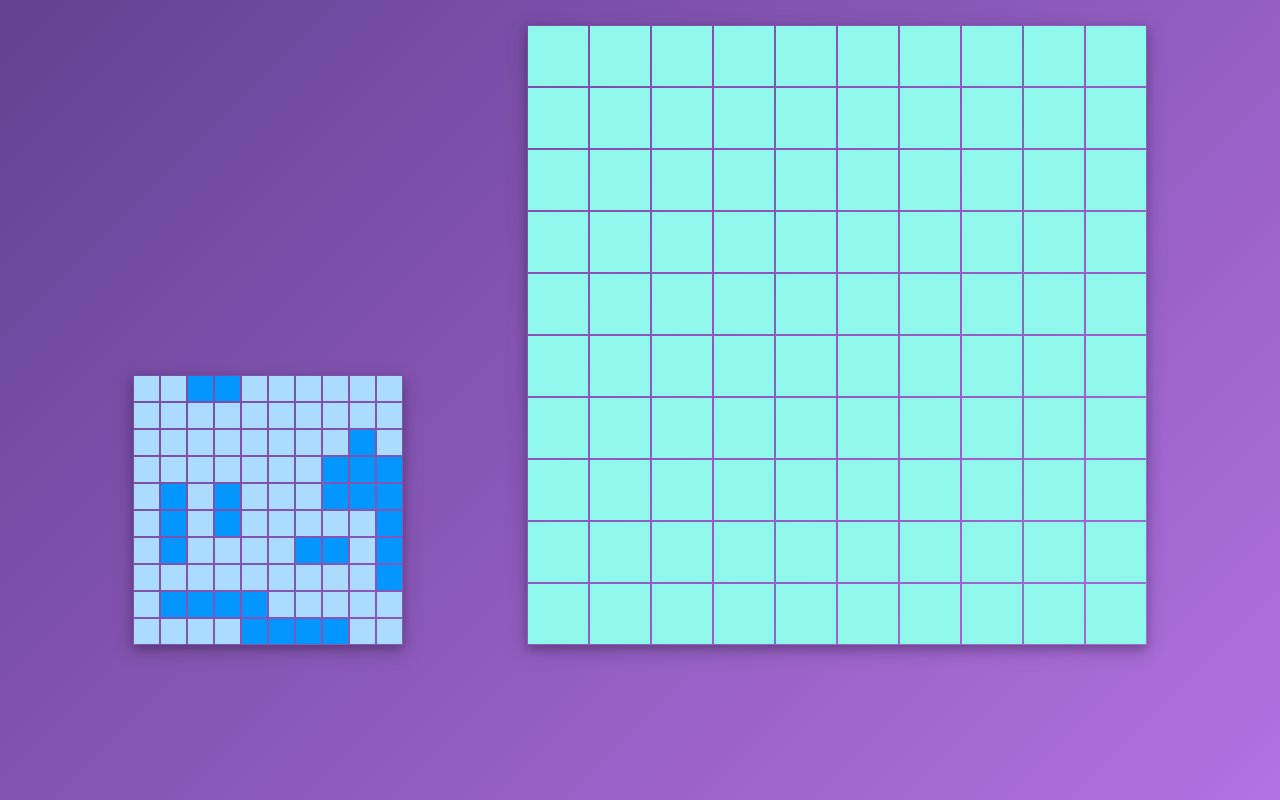
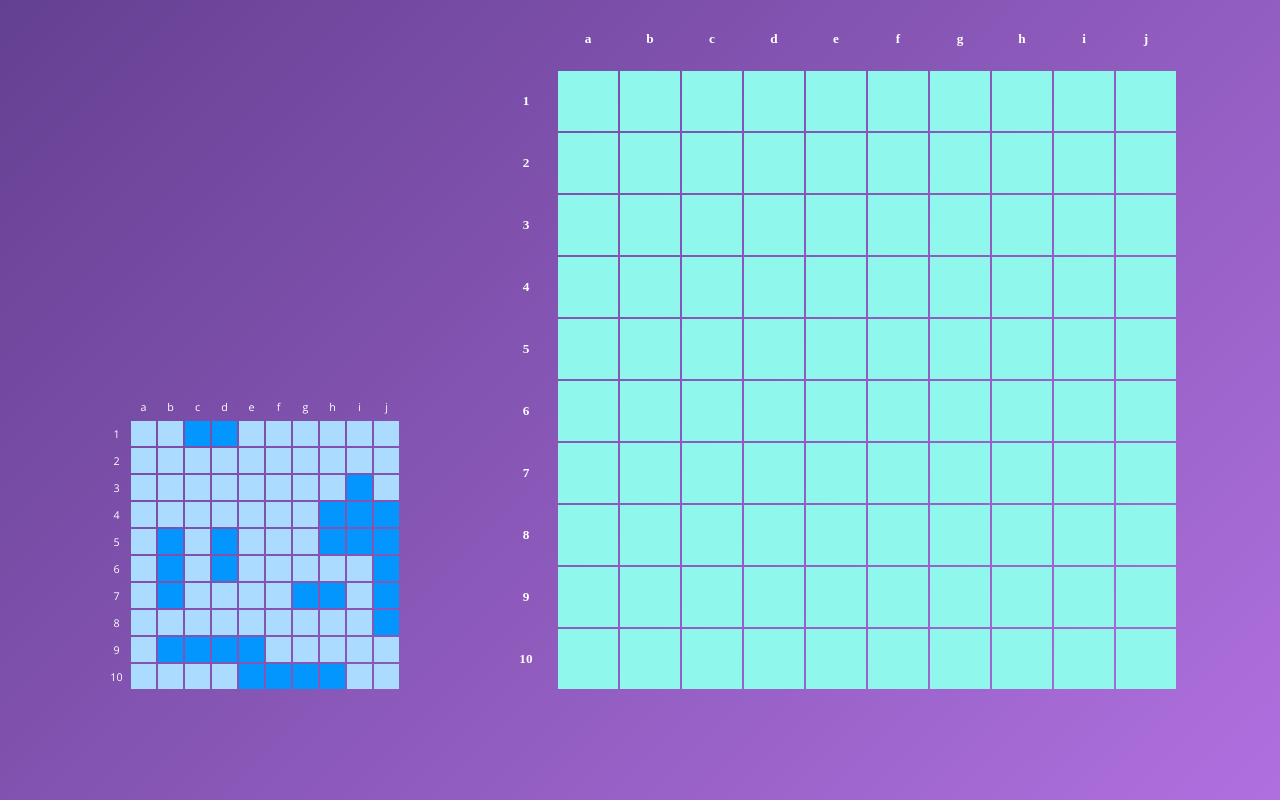
Before and after one commit to crissilvaeng/battleship-legacy, a website: page public/index.html in a window 1280 px wide. Drawn offline with nearby package versions, Linux system fonts and the light colour scheme; no server answers.

Commit message:
:eyeglasses: (ui): Show line number and column letter of the board. Remove card shadow.

```diff
--- a/public/assets/styles/main.css
+++ b/public/assets/styles/main.css
@@ -2,6 +2,14 @@ body {
     background-image: linear-gradient( 135deg, #3B2667 10%, #BC78EC 100%);
     animation: Gradient 15s ease infinite;
     background-size: 200% 200%;
+    color: #ffffff;
+  }
+
+  h1,
+  h6 {
+    font-family: 'Open Sans';
+    font-weight: 300;
+    text-align: center;
   }
 
   @keyframes Gradient {
@@ -20,25 +28,28 @@ body {
     display: flex;
     justify-content: space-evenly;
     align-items: flex-end;
-    margin-top: 25px;
   }
 
   .field {
     display: flex;
     justify-content: space-between;
     flex-wrap: wrap;
-    box-shadow: 0 4px 8px 0 rgba(0, 0, 0, 0.2), 0 6px 20px 0 rgba(0, 0, 0, 0.19);
+    /* box-shadow: 0 4px 8px 0 rgba(0, 0, 0, 0.2), 0 6px 20px 0 rgba(0, 0, 0, 0.19); */
   }
 
   .position {
     box-sizing: border-box;
     margin: 1px;
     pointer-events: all;
+    display: flex;
+    justify-content: center;
+    flex-direction: column;
+    text-align: center;
   }
 
   .field.player-one {
-    width: 270px;
-    height: 270px;
+    width: 297px;
+    height: 297px;
   }
 
   .position.player-one {
@@ -54,13 +65,18 @@ body {
   }
 
   .field.player-two {
-    width: 620px;
-    height: 620px;
+    width: 682px;
+    height: 682px;
   }
 
   .position.player-two {
     width: 60px;
     height: 60px;
+  }
+
+  .position.player-two-label {
+    width: 20px;
+    height: 20px;
   }
 
   .position.player-two.water {
--- a/public/index.html
+++ b/public/index.html
@@ -6,6 +6,7 @@
   <meta name="viewport" content="width=device-width, initial-scale=1.0">
   <meta http-equiv="X-UA-Compatible" content="ie=edge">
   <title>Battleship</title>
+  <link rel="stylesheet" href="https://fonts.googleapis.com/css?family=Open+Sans:300" type="text/css" />
   <link rel="stylesheet" href="assets/styles/main.css">
 </head>
 
@@ -18,6 +19,19 @@
 
   <div class="board">
     <div class="field player-one" id="player-one">
+      <svg class="position player-one"></svg>
+      <div class="position player-one"><h6>a</h6></div>
+      <div class="position player-one"><h6>b</h6></div>
+      <div class="position player-one"><h6>c</h6></div>
+      <div class="position player-one"><h6>d</h6></div>
+      <div class="position player-one"><h6>e</h6></div>
+      <div class="position player-one"><h6>f</h6></div>
+      <div class="position player-one"><h6>g</h6></div>
+      <div class="position player-one"><h6>h</h6></div>
+      <div class="position player-one"><h6>i</h6></div>
+      <div class="position player-one"><h6>j</h6></div>
+
+      <div class="position player-one"><h6>1</h6></div>
       <svg class="position player-one water" id="one-00"></svg>
       <svg class="position player-one water" id="one-01"></svg>
       <svg class="position player-one water" id="one-02"></svg>
@@ -28,6 +42,8 @@
       <svg class="position player-one water" id="one-07"></svg>
       <svg class="position player-one water" id="one-08"></svg>
       <svg class="position player-one water" id="one-09"></svg>
+
+      <div class="position player-one"><h6>2</h6></div>
       <svg class="position player-one water" id="one-10"></svg>
       <svg class="position player-one water" id="one-11"></svg>
       <svg class="position player-one water" id="one-12"></svg>
@@ -38,6 +54,8 @@
       <svg class="position player-one water" id="one-17"></svg>
       <svg class="position player-one water" id="one-18"></svg>
       <svg class="position player-one water" id="one-19"></svg>
+
+      <div class="position player-one"><h6>3</h6></div>
       <svg class="position player-one water" id="one-20"></svg>
       <svg class="position player-one water" id="one-21"></svg>
       <svg class="position player-one water" id="one-22"></svg>
@@ -48,6 +66,8 @@
       <svg class="position player-one water" id="one-27"></svg>
       <svg class="position player-one water" id="one-28"></svg>
       <svg class="position player-one water" id="one-29"></svg>
+
+      <div class="position player-one"><h6>4</h6></div>
       <svg class="position player-one water" id="one-30"></svg>
       <svg class="position player-one water" id="one-31"></svg>
       <svg class="position player-one water" id="one-32"></svg>
@@ -58,6 +78,8 @@
       <svg class="position player-one water" id="one-37"></svg>
       <svg class="position player-one water" id="one-38"></svg>
       <svg class="position player-one water" id="one-39"></svg>
+
+      <div class="position player-one"><h6>5</h6></div>
       <svg class="position player-one water" id="one-40"></svg>
       <svg class="position player-one water" id="one-41"></svg>
       <svg class="position player-one water" id="one-42"></svg>
@@ -68,6 +90,8 @@
       <svg class="position player-one water" id="one-47"></svg>
       <svg class="position player-one water" id="one-48"></svg>
       <svg class="position player-one water" id="one-49"></svg>
+
+      <div class="position player-one"><h6>6</h6></div>
       <svg class="position player-one water" id="one-50"></svg>
       <svg class="position player-one water" id="one-51"></svg>
       <svg class="position player-one water" id="one-52"></svg>
@@ -78,6 +102,8 @@
       <svg class="position player-one water" id="one-57"></svg>
       <svg class="position player-one water" id="one-58"></svg>
       <svg class="position player-one water" id="one-59"></svg>
+
+      <div class="position player-one"><h6>7</h6></div>
       <svg class="position player-one water" id="one-60"></svg>
       <svg class="position player-one water" id="one-61"></svg>
       <svg class="position player-one water" id="one-62"></svg>
@@ -88,6 +114,8 @@
       <svg class="position player-one water" id="one-67"></svg>
       <svg class="position player-one water" id="one-68"></svg>
       <svg class="position player-one water" id="one-69"></svg>
+
+      <div class="position player-one"><h6>8</h6></div>
       <svg class="position player-one water" id="one-70"></svg>
       <svg class="position player-one water" id="one-71"></svg>
       <svg class="position player-one water" id="one-72"></svg>
@@ -98,6 +126,8 @@
       <svg class="position player-one water" id="one-77"></svg>
       <svg class="position player-one water" id="one-78"></svg>
       <svg class="position player-one water" id="one-79"></svg>
+
+      <div class="position player-one"><h6>9</h6></div>
       <svg class="position player-one water" id="one-80"></svg>
       <svg class="position player-one water" id="one-81"></svg>
       <svg class="position player-one water" id="one-82"></svg>
@@ -108,6 +138,8 @@
       <svg class="position player-one water" id="one-87"></svg>
       <svg class="position player-one water" id="one-88"></svg>
       <svg class="position player-one water" id="one-89"></svg>
+
+      <div class="position player-one"><h6>10</h6></div>
       <svg class="position player-one water" id="one-90"></svg>
       <svg class="position player-one water" id="one-91"></svg>
       <svg class="position player-one water" id="one-92"></svg>
@@ -119,7 +151,21 @@
       <svg class="position player-one water" id="one-98"></svg>
       <svg class="position player-one water" id="one-99"></svg>
     </div>
+
     <div class="field player-two" id="player-one">
+      <svg class="position player-two"></svg>
+      <div class="position player-two"><h5>a</h5></div>
+      <div class="position player-two"><h5>b</h5></div>
+      <div class="position player-two"><h5>c</h5></div>
+      <div class="position player-two"><h5>d</h5></div>
+      <div class="position player-two"><h5>e</h5></div>
+      <div class="position player-two"><h5>f</h5></div>
+      <div class="position player-two"><h5>g</h5></div>
+      <div class="position player-two"><h5>h</h5></div>
+      <div class="position player-two"><h5>i</h5></div>
+      <div class="position player-two"><h5>j</h5></div>
+
+      <div class="position player-two"><h5>1</h5></div>
       <svg class="position player-two water" id="two-00"></svg>
       <svg class="position player-two water" id="two-01"></svg>
       <svg class="position player-two water" id="two-02"></svg>
@@ -130,6 +176,8 @@
       <svg class="position player-two water" id="two-07"></svg>
       <svg class="position player-two water" id="two-08"></svg>
       <svg class="position player-two water" id="two-09"></svg>
+
+      <div class="position player-two"><h5>2</h5></div>
       <svg class="position player-two water" id="two-10"></svg>
       <svg class="position player-two water" id="two-11"></svg>
       <svg class="position player-two water" id="two-12"></svg>
@@ -140,6 +188,8 @@
       <svg class="position player-two water" id="two-17"></svg>
       <svg class="position player-two water" id="two-18"></svg>
       <svg class="position player-two water" id="two-19"></svg>
+
+      <div class="position player-two"><h5>3</h5></div>
       <svg class="position player-two water" id="two-20"></svg>
       <svg class="position player-two water" id="two-21"></svg>
       <svg class="position player-two water" id="two-22"></svg>
@@ -150,6 +200,8 @@
       <svg class="position player-two water" id="two-27"></svg>
       <svg class="position player-two water" id="two-28"></svg>
       <svg class="position player-two water" id="two-29"></svg>
+
+      <div class="position player-two"><h5>4</h5></div>
       <svg class="position player-two water" id="two-30"></svg>
       <svg class="position player-two water" id="two-31"></svg>
       <svg class="position player-two water" id="two-32"></svg>
@@ -160,6 +212,8 @@
       <svg class="position player-two water" id="two-37"></svg>
       <svg class="position player-two water" id="two-38"></svg>
       <svg class="position player-two water" id="two-39"></svg>
+
+      <div class="position player-two"><h5>5</h5></div>
       <svg class="position player-two water" id="two-40"></svg>
       <svg class="position player-two water" id="two-41"></svg>
       <svg class="position player-two water" id="two-42"></svg>
@@ -170,6 +224,8 @@
       <svg class="position player-two water" id="two-47"></svg>
       <svg class="position player-two water" id="two-48"></svg>
       <svg class="position player-two water" id="two-49"></svg>
+
+      <div class="position player-two"><h5>6</h5></div>
       <svg class="position player-two water" id="two-50"></svg>
       <svg class="position player-two water" id="two-51"></svg>
       <svg class="position player-two water" id="two-52"></svg>
@@ -180,6 +236,8 @@
       <svg class="position player-two water" id="two-57"></svg>
       <svg class="position player-two water" id="two-58"></svg>
       <svg class="position player-two water" id="two-59"></svg>
+
+      <div class="position player-two"><h5>7</h5></div>
       <svg class="position player-two water" id="two-60"></svg>
       <svg class="position player-two water" id="two-61"></svg>
       <svg class="position player-two water" id="two-62"></svg>
@@ -190,6 +248,8 @@
       <svg class="position player-two water" id="two-67"></svg>
       <svg class="position player-two water" id="two-68"></svg>
       <svg class="position player-two water" id="two-69"></svg>
+
+      <div class="position player-two"><h5>8</h5></div>
       <svg class="position player-two water" id="two-70"></svg>
       <svg class="position player-two water" id="two-71"></svg>
       <svg class="position player-two water" id="two-72"></svg>
@@ -200,6 +260,8 @@
       <svg class="position player-two water" id="two-77"></svg>
       <svg class="position player-two water" id="two-78"></svg>
       <svg class="position player-two water" id="two-79"></svg>
+
+      <div class="position player-two"><h5>9</h5></div>
       <svg class="position player-two water" id="two-80"></svg>
       <svg class="position player-two water" id="two-81"></svg>
       <svg class="position player-two water" id="two-82"></svg>
@@ -210,6 +272,8 @@
       <svg class="position player-two water" id="two-87"></svg>
       <svg class="position player-two water" id="two-88"></svg>
       <svg class="position player-two water" id="two-89"></svg>
+
+      <div class="position player-two"><h5>10</h5></div>
       <svg class="position player-two water" id="two-90"></svg>
       <svg class="position player-two water" id="two-91"></svg>
       <svg class="position player-two water" id="two-92"></svg>
```
